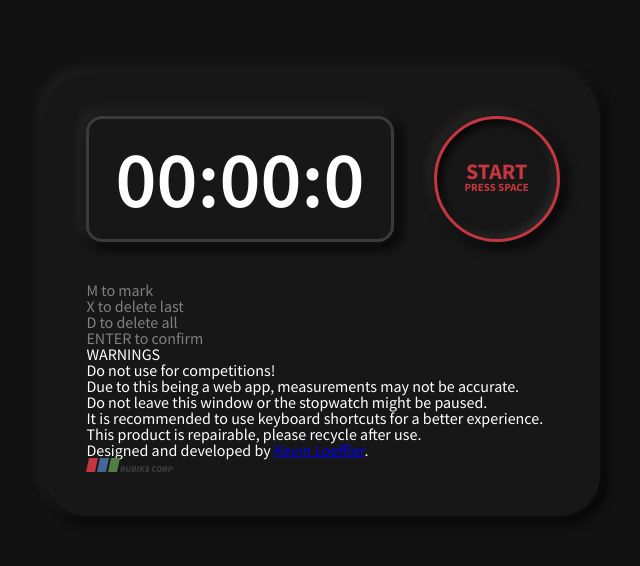
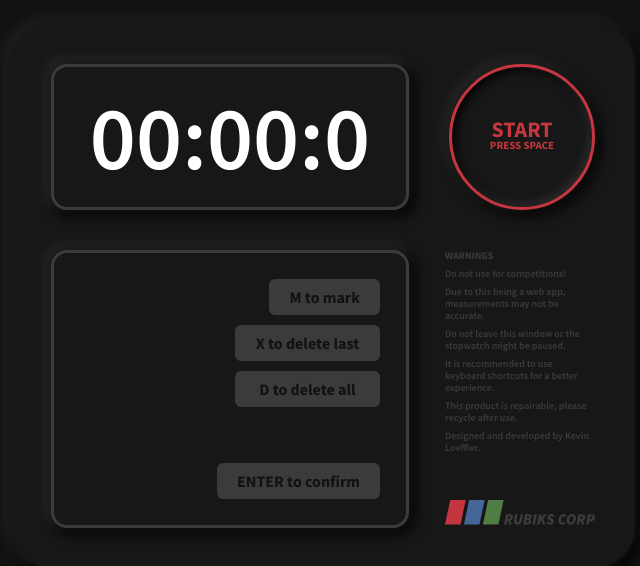
Before and after one commit to kevinloeffler/Rubik-Stopwatch, a website with bundled scripts: page index.html in a window 1280 px wide. Shown: the part 104-670 px from the top of the page, without its empty margins (317-957 px from the left). Built offline with nearby package versions, Linux system fonts and the light colour scheme.

Commit message:
Styled second row

```diff
--- a/styles.css
+++ b/styles.css
@@ -2,14 +2,19 @@
     --text-color: white;
     --bkg-color: #121212;
     --device: #171717;
-    --gray: #1c1c1c;
+    --gray: #3B3B3B;
+    --light-gray: #888888;
     --red: #C5363F;
     --blue: #446698;
-    --green: 4F7D43;
+    --green: #4F7D43;
+
     --shadow: -4px -4px 10px 5px rgba(255, 255, 255, 0.05), 4px 4px 10px 5px rgba(0, 0, 0, 0.6);
     --shadow-inline: inset -3px -3px 10px rgba(255, 255, 255, 0.1), inset 3px 3px 10px #000000;
     --border: 3px solid #3B3B3B;
+
     --space: 40px;
+    --left-block-width: 300px;
+    --padding-inside: 26px;
 }
 
 /*
@@ -69,7 +74,7 @@ body {
     background-color: var(--bkg-color);
 }
 
-/* Time Block */
+/***** Time Block *****/
 
 .device {
     background-color: var(--device);
@@ -87,10 +92,11 @@ body {
     display: flex;
     justify-content: center;
     align-items: center;
-    padding: 0 26px;
+    width: var(--left-block-width);
+    padding: 0 var(--padding-inside);
     margin-right: var(--space);
 
-    font-size: 80px;
+    font-size: 90px;
     font-weight: 600;
     line-height: 60px;
     border: var(--border);
@@ -103,8 +109,8 @@ body {
     flex-direction: column;
     justify-content: center;
     align-items: center;
-    width: 120px;
-    height: 120px;
+    width: 140px;
+    height: 140px;
 
     font-size: 22px;
     font-weight: 700;
@@ -118,6 +124,133 @@ body {
     font-size: 11px;
 }
 
-.ui-button-inactive {
-    color: gray;
+/***** History Block *****/
+
+.second-row {
+    display: flex;
+    justify-content: space-between;
 }
+
+.history-block {
+    position: relative;
+    display: flex;
+    justify-content: space-between;
+    width: var(--left-block-width);
+    height: 220px;
+    padding: var(--padding-inside);
+
+    font-size: 22px;
+    border: var(--border);
+    border-radius: 16px;
+    box-shadow: var(--shadow);
+}
+
+/* History */
+
+#history {
+    width: 40%;
+    overflow: hidden;
+}
+
+.history-item {
+    display: flex;
+    justify-content: left;
+    align-items: center;
+    color: var(--light-gray);
+    line-height: 28px;
+}
+
+.history-item-flag {
+    width: 12px;
+    height: 12px;
+    margin-left: 6px;
+    border-radius: 100%;
+}
+
+.history-item-marked {
+    background-color: var(--blue);
+}
+
+.history-overlay {
+    position: absolute;
+    bottom: 5px;
+    left: 5px;
+    border-radius: 10px;
+    height: 90%;
+    background: linear-gradient(rgba(23, 23, 23, 0) 50%, rgba(23, 23, 23, 1) 90%);
+    width: 40%;
+}
+
+/* Buttons */
+
+#ui-buttons {
+    display: flex;
+    flex-direction: column;
+    justify-content: flex-start;
+    align-items: flex-end;
+    width: 60%;
+    margin-bottom: -10px;
+
+    font-size: 16px;
+    font-weight: 700;
+    z-index: 10;
+}
+
+.ui-button {
+    display: inline-block;
+    border-radius: 6px;
+    color: var(--bkg-color);
+    padding: 10px 20px;
+    margin-bottom: 10px;
+    text-align: center;
+}
+
+#mark-button {
+    background-color: var(--blue);
+}
+
+#delete-button, #delete-all-button {
+    min-width: 105px;
+    background-color: var(--red);
+}
+
+#enter-button {
+    margin-top: auto;
+    background-color: white;
+}
+
+#ui-buttons .ui-button-inactive {
+    background-color: var(--gray);
+}
+
+/* Credits */
+
+.credits {
+    display: flex;
+    flex-direction: column;
+    justify-content: space-between;
+    width: 150px;
+
+    font-size: 10px;
+    font-weight: 600;
+    color: var(--gray);
+}
+
+.credits p {
+    line-height: 12px;
+    padding-bottom: 6px;
+}
+
+.credits p:first-of-type {
+    font-weight: 800;
+}
+
+.credits a {
+    color: var(--gray);
+    text-decoration: none;
+    transition: color 200ms;
+}
+
+.credits a:hover {
+    color: var(--light-gray);
+}
```
